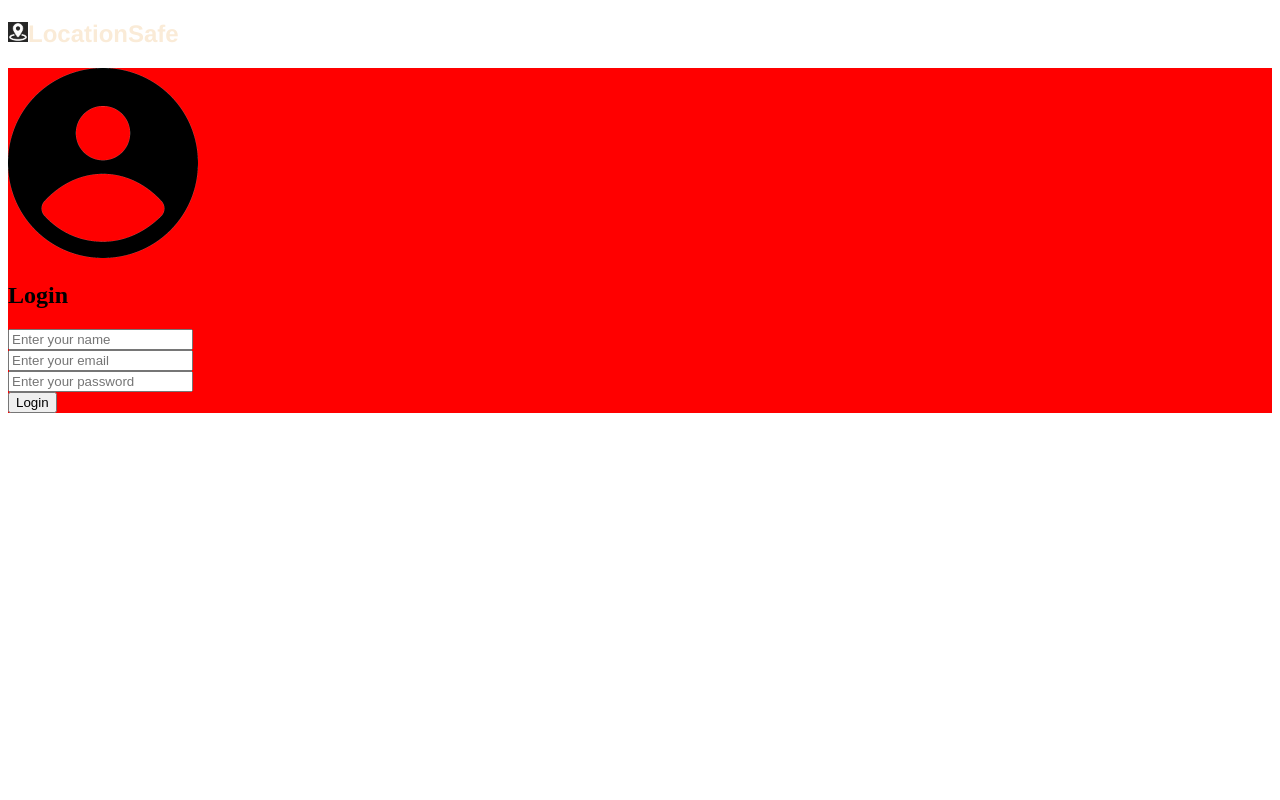
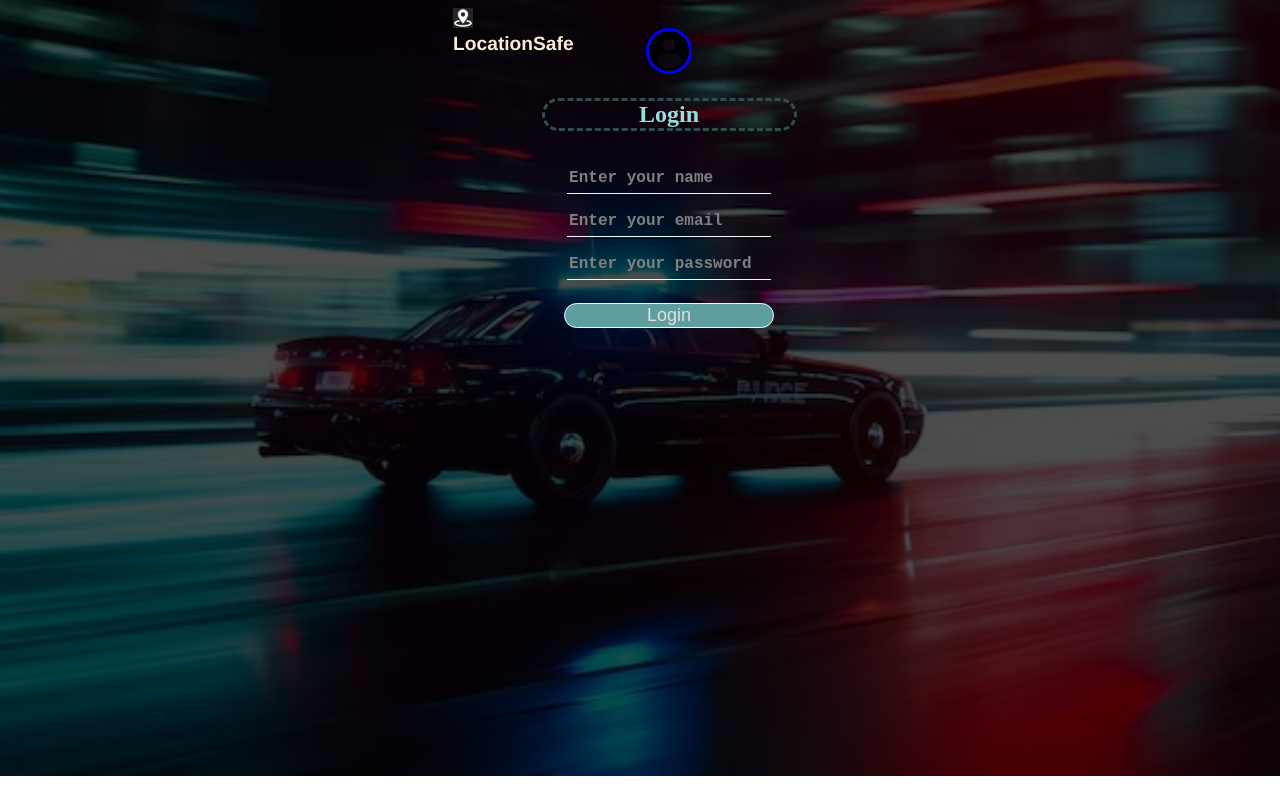
Before and after one commit to MN15LONER/DSW-GROUP-PROJECT, a PHP site: page /Login.html in a window 1280 px wide. Run offline with PHP 8.4, Linux system fonts and the light colour scheme.

Commit message:
Added a css code to login.css

```diff
--- a/Login.css
+++ b/Login.css
@@ -1,4 +1,113 @@
-#validateForm{
-  background-color: red;
+body {
+
+  display: flex;
+  align-items: center;
+  justify-content: flex-end;
+  background: linear-gradient(to bottom, rgb(0, 0, 0, 0.7), rgb(0, 0, 0, 0.7)),
+    url('Background/4nml8akk.png');
+  background-size: cover;
+  background-position: center;
+  background-repeat: no-repeat;
+  height: 90vh;
+  /*MOving the login form up(decrease %) and down(increase %)*/
+  width: 62%;
+  /*MOving the login form left(decrease %) and right(increase %)*/
+  padding: 20px;
+
 
 }
+
+#toplabel {
+  width: 8%;
+  display: flex;
+  justify-content: start;
+  height: 110%;
+}
+
+#label {
+  font-size: larger;
+}
+
+#validateForm {
+
+
+  padding: 25px;
+
+  height: 90vh;
+  width: 255px;
+  border-radius: 20px;
+  text-align: center;
+
+}
+
+#validateForm input {
+  width: 200px;
+  height: 30px;
+  background: transparent;
+  border-bottom: 1px solid whitesmoke;
+  border-left: none;
+  border-right: none;
+  border-top: none;
+  font-weight: 100px;
+  font-size: 15px;
+  margin-top: 10px;
+
+}
+
+#validateForm input:hover {
+  border-color: blue;
+}
+
+#validateForm .login {
+  margin-top: 23px;
+  border: 1px whitesmoke solid;
+  border-radius: 20px;
+  font-size: 18px;
+  width: 210px;
+  background-color: cadetblue;
+  color: #e2dfdf;
+}
+
+#validateForm .login:hover {
+  border: 2px solid blue;
+
+
+
+}
+
+#username::placeholder {
+  font-family: 'Courier New', Courier, monospace;
+  color: gray;
+  font-size: 16px;
+  font-weight: bold;
+}
+
+#password::placeholder {
+  font-family: 'Courier New', Courier, monospace;
+  color: gray;
+  font-size: 16px;
+  font-weight: bold;
+}
+
+#email::placeholder {
+  font-family: 'Courier New', Courier, monospace;
+  color: gray;
+  font-size: 16px;
+  font-weight: bold;
+}
+
+#loginlabel {
+  color: rgb(148, 224, 221);
+  border: 3px darkslategray solid;
+  border-style: dashed;
+  border-radius: 20px;
+
+}
+
+.loginphoto {
+  margin-bottom: 0px;
+  width: 40px;
+  border: 3px solid blue;
+  border-radius: 50px;
+  border-color: blue;
+}
```
